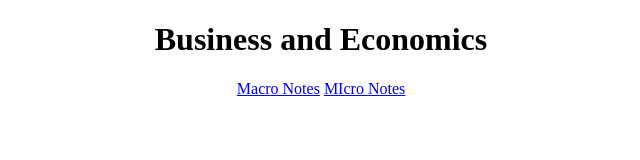
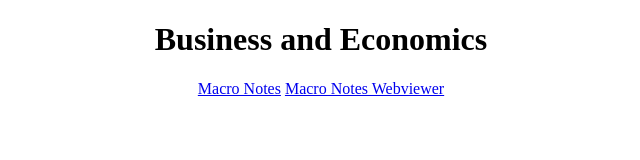
Before and after one commit to al626405/al626405.github.io, a plain HTML site: page index.html in a window 1280 px wide. Shown: the whole page, without its empty margins (319-959 px from the left). Drawn offline with Linux system fonts and the light colour scheme.

Commit message:
Update index.html

```diff
--- a/index.html
+++ b/index.html
@@ -5,7 +5,8 @@
   <center>
     <h1>Business and Economics</h1>
   <a href="https://al626405.github.io/Macro.pdf">Macro Notes</a>
-  <a href="/Micro">MIcro Notes</a>
+  <a href="https://al626405.github.io/Macro.html">Macro Notes Webviewer</a>
+
 
 </center>
 </body>
```
